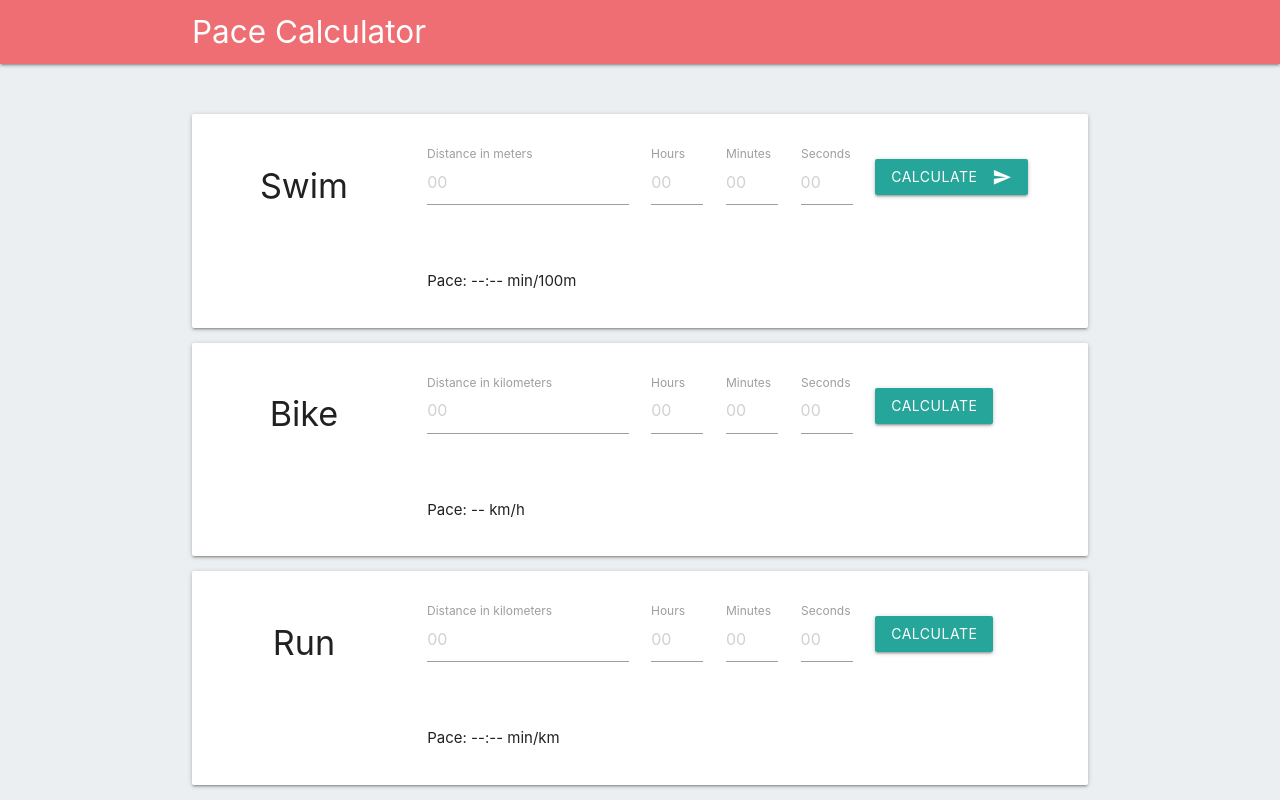
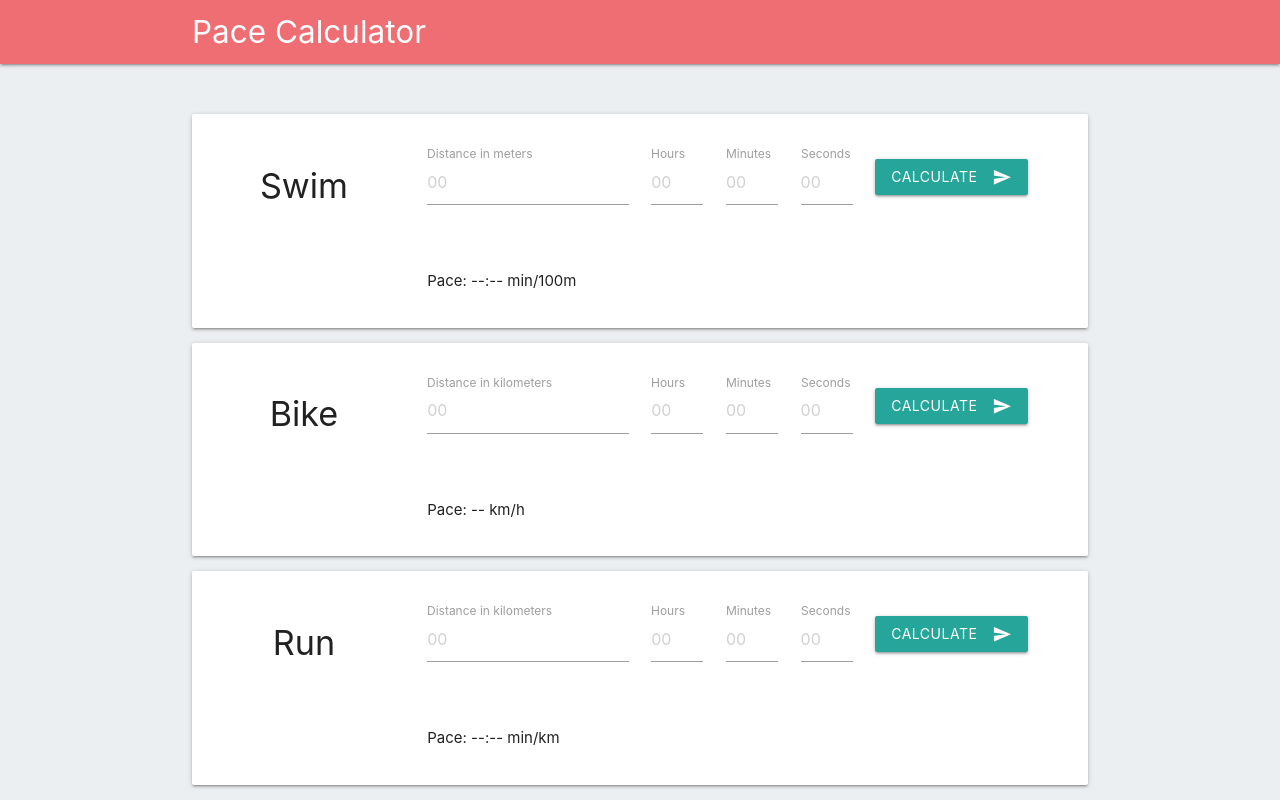
Before and after one commit to marsojm/pace-calculator, a plain HTML site: page index.html in a window 1280 px wide. Drawn offline with nearby package versions, Linux system fonts and the light colour scheme.

Commit message:
Unify button outlook

```diff
--- a/index.html
+++ b/index.html
@@ -79,7 +79,9 @@
                             <label for="bike_seconds">Seconds</label>
                     </div>
                     <div class="input-field inline col s12 m3">
-                        <button class="btn btn-calculate-bike-pace">Calculate</button>
+                        <button class="btn btn-calculate-bike-pace">Calculate
+                            <i class="material-icons right">send</i>
+                        </button>
                     </div>
                 </div>
                 <div class="row">
@@ -114,7 +116,9 @@
                             <label for="run_seconds">Seconds</label>
                     </div>
                     <div class="input-field inline col s12 m3">
-                        <button class="btn btn-calculate-run-pace">Calculate</button>
+                        <button class="btn btn-calculate-run-pace">Calculate
+                            <i class="material-icons right">send</i>
+                        </button>
                     </div>
                 </div>
                 <div class="row">
```
